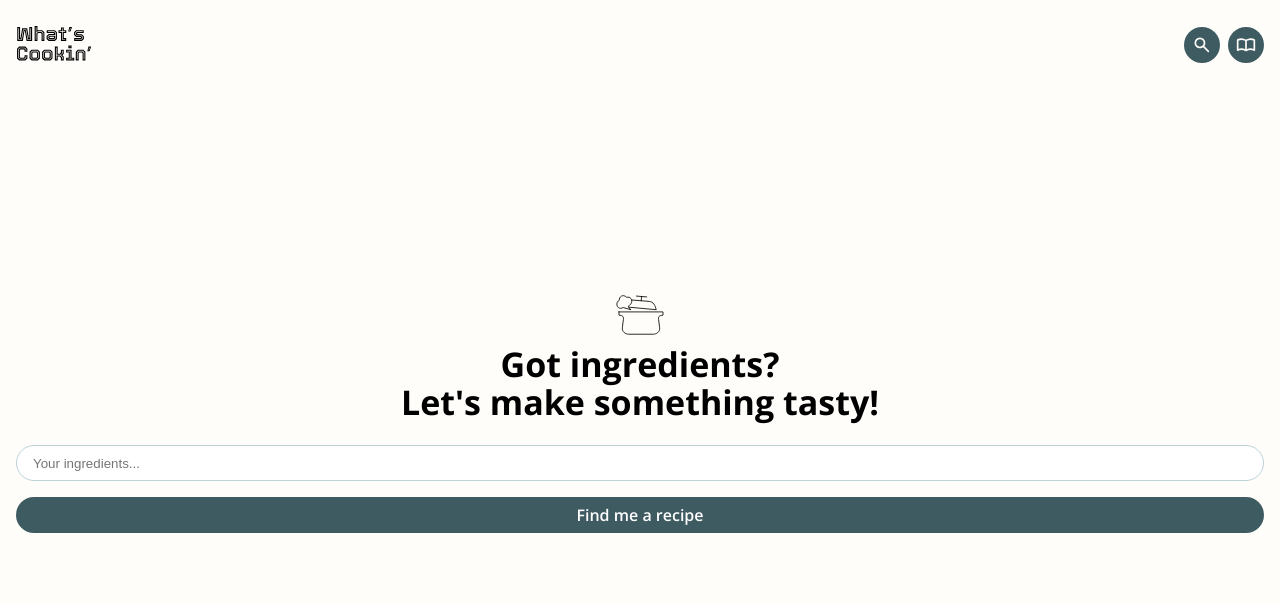
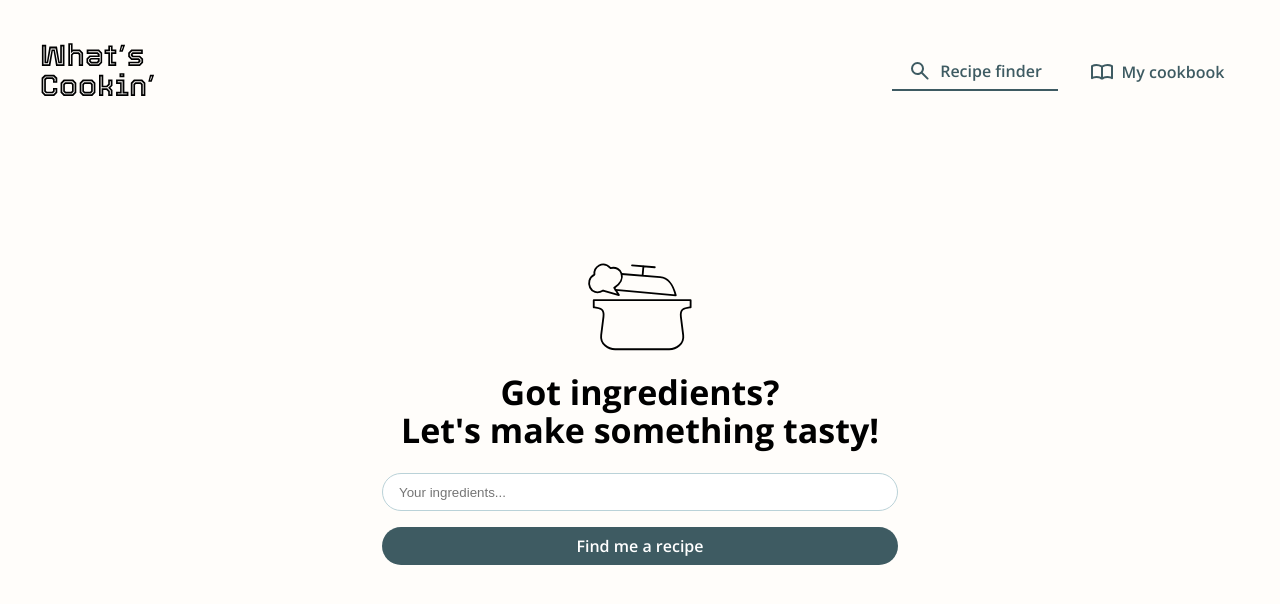
Before and after one commit to RominaAEC/whats-cookin, a React (Vite) app: page / in a window 1280 px wide. Shown: the top 604 px of the page. Built offline with nearby package versions, Linux system fonts and the light colour scheme.

Commit message:
added tablet breakpoint styling for the navbar

```diff
--- a/src/components/NavBar/NavBar.jsx
+++ b/src/components/NavBar/NavBar.jsx
@@ -9,6 +9,9 @@ import { useState, useEffect } from "react";
 export default function NavBar() {
     const location = useLocation();
     const pathname = location.pathname;
+
+    const isSearchActive = pathname === "/" || pathname.startsWith("/search-results");
+    const isCookbookActive = pathname.startsWith("/cookbook");
 
     // State to keep track of window width
     const [isMobile, setIsMobile] = useState(window.innerWidth <= 768);
@@ -43,13 +46,13 @@ export default function NavBar() {
 
             <article className="navbar__button-container">
                 <Link to="/">
-                    <button className="navbar__button">
+                    <button className={`navbar__button ${isSearchActive ? "navbar__button--active" : ""}`}>
                         <SearchIcon className="navbar__button-icon" />
                         <span className="navbar__button-label">Recipe finder</span>
                     </button>
                 </Link>
                 <Link to="/cookbook">
-                    <button className="navbar__button">
+                    <button className={`navbar__button ${isCookbookActive ? "navbar__button--active" : ""}`}>
                         <BookIcon className="navbar__button-icon" />
                         <span className="navbar__button-label">My cookbook</span>
                     </button>
--- a/src/components/NavBar/NavBar.scss
+++ b/src/components/NavBar/NavBar.scss
@@ -7,18 +7,30 @@
     align-items: center;
     margin: 1.5rem $margin-mobile;
 
+    @include tablet{
+        margin: $margin-tablet;
+    }
+
     &__logo-container{
         display: flex;
         align-items: center;
     }
 
     &__logo{
-        width:81px;
+        width: 81px;
+
+        @include tablet{
+            width:123px;
+        }
     }
 
     &__button-container{
         display: flex;
-        gap:0.5rem;
+        gap: 0.5rem;
+
+        @include tablet{
+            gap: 1rem;
+        }
     }
 
     &__button{
@@ -30,16 +42,43 @@
         display: flex;
         justify-content: center;
         align-items: center;
+
+        @include tablet{
+            width: 10.375rem;
+            height: $elementHeight-tablet;
+            background-color: transparent;
+            gap: 0.5rem;
+            border-radius: 0.5rem 0.5rem 0 0;
+
+            &--active{
+                border-bottom: 2px solid $evergreen;
+            }
+
+            &:hover{
+                background-color: $evergreen-opacity;
+            }
+        }
     }
 
     &__button-icon{
         fill: $background;
-        width:1.25rem;
+        width: 1.25rem;
         height: 1.25rem;
+
+        @include tablet {
+            fill: $evergreen;
+            width:1.5rem;
+            height:1.5rem;
+        }
     }
 
     &__button-label{
         display:none;
+
+        @include tablet{
+            display: contents;
+            color: $evergreen;
+        }
     }
 
     @media (max-width: 768px) {
--- a/src/pages/HomePage/HomePage.scss
+++ b/src/pages/HomePage/HomePage.scss
@@ -6,6 +6,12 @@
     display: flex;
     align-items: center;
     margin: 0 $margin-mobile;
+
+    @include tablet{
+        width: $pageWidth-tablet;
+        margin: auto;
+        height:65vh;
+    }
 
     &__container{
         display: flex;
@@ -16,6 +22,10 @@
 
     &__image{
         width: 3.75rem;
+
+        @include tablet{
+            width: 8.25rem;
+        }
     }
 
     &__title{
@@ -29,6 +39,15 @@
     gap:0.5rem;
     width:100%;
     margin-top: 1.5rem;
+    align-items: center;
+
+    &__input-container{
+        width: 100%;
+
+        @include tablet{
+            width: 75%;
+        }
+    }
 
     &__input{
         width:100%;
@@ -41,6 +60,10 @@
 
         &--active{
             border-color: $evergreen;
+        }
+
+        @include tablet{
+            height: $elementHeight-tablet;
         }
     }
 
@@ -60,5 +83,10 @@
             background-color: $dark-evergreen;
             cursor: pointer;
         }
+
+        @include tablet{
+            height: $elementHeight-tablet;
+            width: 75%;
+        }
     }
 }
--- a/src/styles/partials/_variables.scss
+++ b/src/styles/partials/_variables.scss
@@ -9,7 +9,7 @@ $desktop-width: 58rem;
 $tablet-width: 43rem;
 $elementHeight-mobile: 2.25rem;
 $elementHeight-tablet: 2.375rem;
-
+$pageWidth-tablet: 688px;
 
 // Colors
 
```
